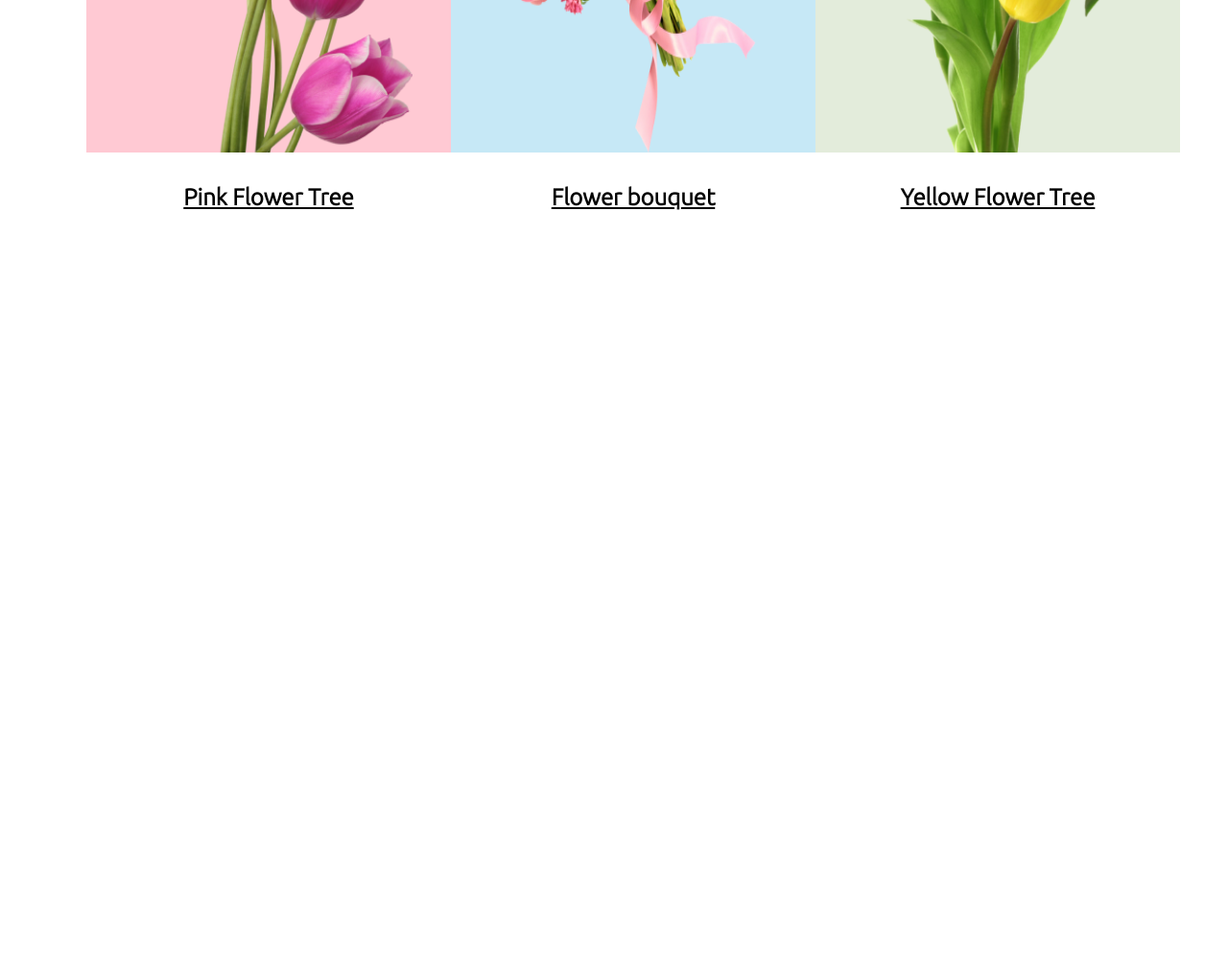
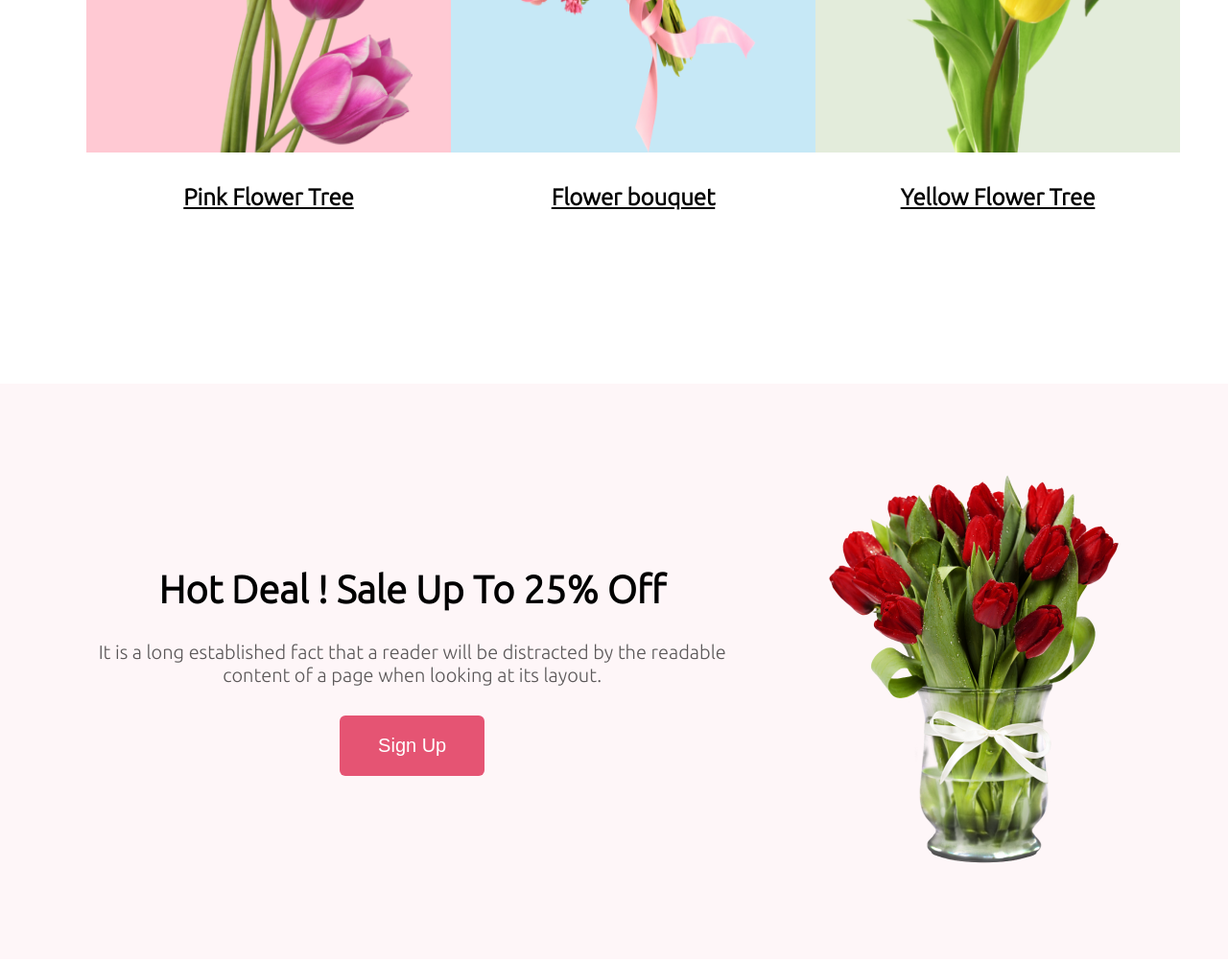
Before and after one commit to RafsanAhsan00/flower-shop-assignment, a plain HTML site: page index.html in a window 1280 px wide. Shown: the part 1342-2345 px from the top of the page at 96% size. Before the commit the page ends 1642 px from the top, so only its background shows below. Drawn offline with Linux system fonts and the light colour scheme; a web font is replaced by a local one.

Commit message:
sale part addeded

```diff
--- a/index.html
+++ b/index.html
@@ -52,6 +52,17 @@
                 </div>
             </div>
         </div>
+        <div class="sale-container">
+            <div class="sale-details">
+                <h2 class="sale-title">Hot Deal ! Sale Up To 25% <span class="word-color">Off</span></h2>
+                <p class="sale-description">It is a long established fact that a reader will be distracted by the readable <br>
+                content of a page when looking at its layout.</p>
+                <button class="common-btn">Sign Up</button>
+            </div>
+            <div class="sale-iamge">
+                <img src="./Flower Asset/pngwing 8.png" alt="">
+            </div>
+        </div>
     </main>
     <footer>
 
--- a/style.css
+++ b/style.css
@@ -2,7 +2,8 @@
     margin: 0px;
     padding: 0px;
 }
-body{
+
+body {
     font-family: 'Acme', sans-serif;
     font-family: 'Josefin Sans', sans-serif;
     font-family: 'Open Sans', sans-serif;
@@ -12,13 +13,16 @@ body{
     font-family: 'Tilt Warp', cursive;
     font-family: 'Ubuntu', sans-serif;
 }
-.common-btn{
+/* shared style */
+.common-btn {
     border-radius: 6px;
     border: none;
     background-color: #E55473;
     color: white;
     padding: 20px 40px;
+    font-size: 20px;
 }
+
 /* Header style starts from here */
 .header-container {
     width: auto;
@@ -32,67 +36,101 @@ body{
 .h-img {
     padding-top: 67px;
 }
-.header-title{
+
+.header-title {
     color: #272727;
     font-size: 80px;
     font-weight: bolder;
 }
-.header-desciption{
-color:rgba(0, 0, 0, 0.447);
+
+.header-desciption {
+    color: rgba(0, 0, 0, 0.447);
     font-size: 18px;
-font-weight:bolder;
+    font-weight: bolder;
     padding: 30px 0px;
 }
+
 /* featured style starts from here */
-.featured-text{
+.featured-text {
     text-align: center;
 }
 
 
-.flower-img1{
+.flower-img1 {
     width: 300px;
-    height:450px ;
+    height: 450px;
     border-radius: 200px 200px 0px 0px;
     background-color: rgba(255, 192, 203, 0.847);
-    padding: 40px 40px 0px 40px ;
+    padding: 40px 40px 0px 40px;
 }
-.flower-img2{
+
+.flower-img2 {
     width: 300px;
-    height:450px ;
+    height: 450px;
     border-radius: 200px 200px 0px 0px;
-    background-color:rgba(135, 207, 235, 0.469);
-    padding: 40px 40px 0px 40px ;
+    background-color: rgba(135, 207, 235, 0.469);
+    padding: 40px 40px 0px 40px;
 }
-.flower-img3{
+
+.flower-img3 {
     width: 300px;
-    height:450px ;
+    height: 450px;
     border-radius: 200px 200px 0px 0px;
     background-color: rgba(71, 125, 17, 0.15);
-    padding: 40px 40px 0px 40px ;
+    padding: 40px 40px 0px 40px;
 }
-.featured-img{
+
+.featured-img {
     display: flex;
     justify-content: space-evenly;
     margin: 0px 90px;
 
 }
-.flower-name{
+
+.flower-name {
     text-align: center;
     text-decoration: underline;
     font-size: 24px;
     font-weight: 700;
     padding-top: 30px;
 }
-.featured-title{
+
+.featured-title {
     font-size: 40px;
     font-weight: bolder;
     padding-bottom: 45px;
 }
-.featured-description{
+
+.featured-description {
     color: rgba(0, 0, 0, 0.642);
     font-size: 20px;
     padding-bottom: 48px;
 }
-.featured-container{
+
+.featured-container {
     padding: 80px 0px;
 }
+
+/* sale section style starts here */
+.sale-container{
+    height: 600px;
+    width: 100%;
+    background-color: rgba(229, 84, 115, 0.05);
+    display: flex;
+    justify-content: space-evenly;
+    align-items: center;
+    margin: 100px 0px;
+}
+.sale-title{
+text-align: center;
+font-size: 40px;
+}
+.sale-description{
+    font-size: 20px;
+    color: rgba(0, 0, 0, 0.642);
+    text-align: center;
+    padding: 30px 0px;
+}
+.sale-details{
+    text-align: center;
+}
```
Lines whose indentation alone changed are shown as unchanged.
